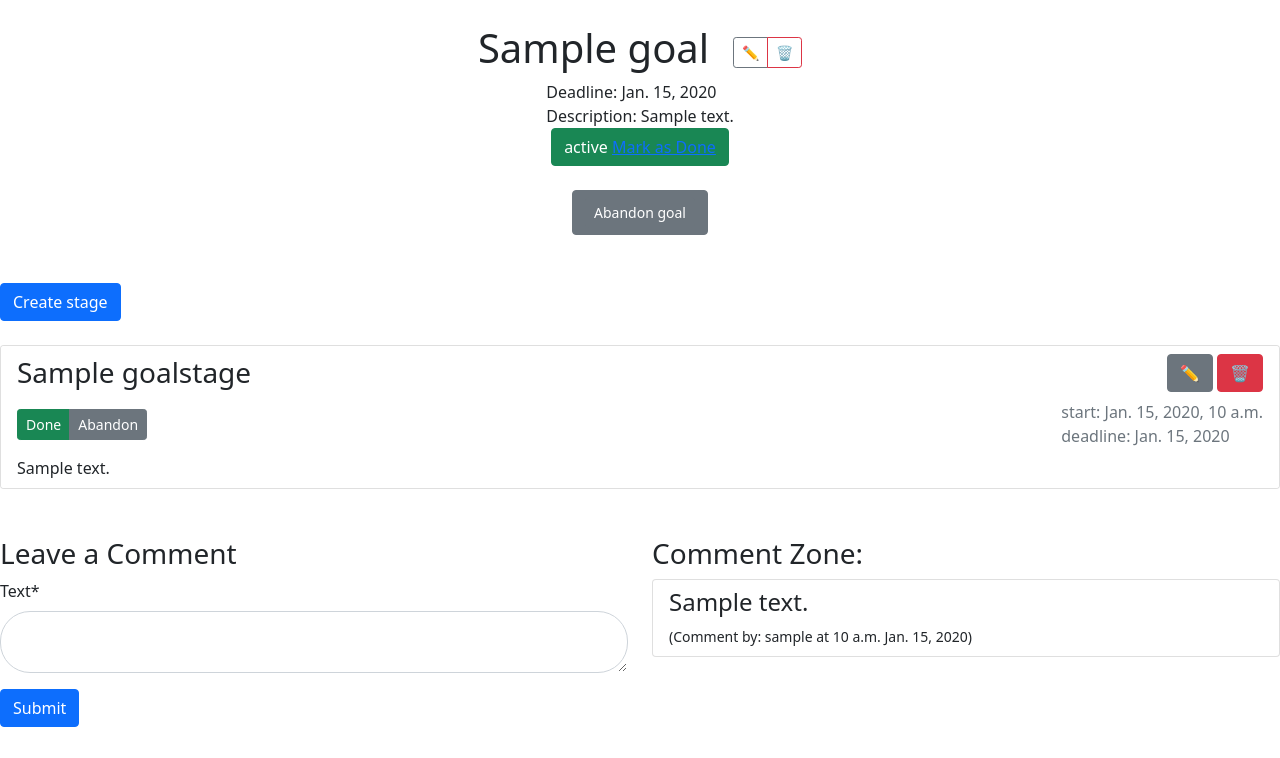
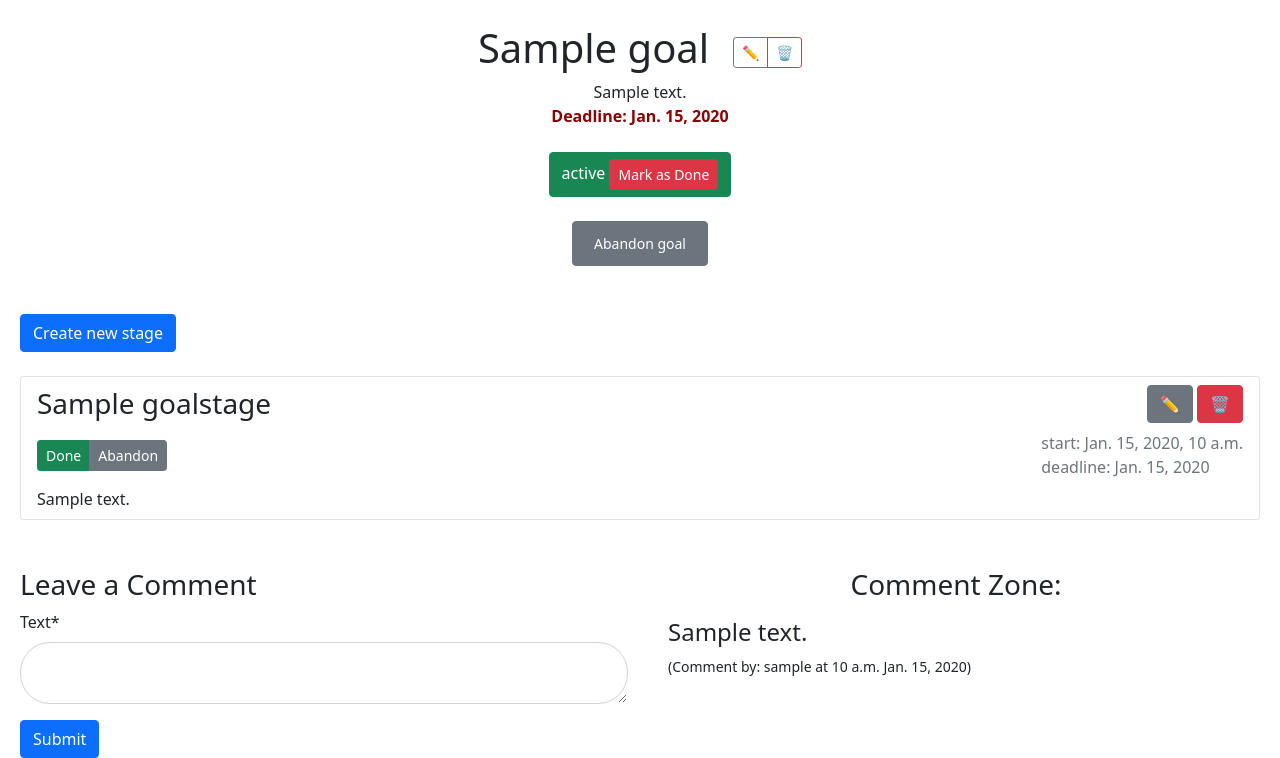
Before and after one commit to Oleksiy-Liubchenko/habits-and-goals-service, a Django app: page /goals/1/ in a window 1280 px wide. Shown: the part 56-814 px from the top of the page. Before the commit the page ends 783 px from the top, so only its background shows below. Run offline with Django 4.2, Linux system fonts and the light colour scheme; a user stored in the database is signed in; tables that the repository leaves empty hold one stand-in row (values such as "Sample post"); some libraries are stand-ins or nearby versions.

Commit message:
Update goal_detail.html design
add left/right margin & update goal card buttons & update comments zone - flush

```diff
--- a/static/css/styles.css
+++ b/static/css/styles.css
@@ -63,3 +63,8 @@ text-align: left;
 .commentary-form {
   border-radius: 30px;
 }
+
+.all-after-goal-stage-container {
+  margin-left: 20px;
+  margin-right: 20px;
+}
--- a/templates/goal/goal_detail.html
+++ b/templates/goal/goal_detail.html
@@ -19,18 +19,18 @@
     </div>
   </div>
 </div>
+  {{ goal.description }}
+    <br>
+  <strong style="color: darkred">Deadline: {{ goal.deadline.date }}</strong>
+    <br>
 
-  Deadline: {{ goal.deadline.date }}
-  <br>
-  Description: {{ goal.description }}
-  <br>
 {% if goal.status == 'active' %}
 
   <div class="btn btn-success">
     {{ goal.status }}
-    <a href="{% url 'tracker:goal-update-status' pk=goal.pk %}">
+    <button type="button" class="btn btn-sm btn-danger" onclick="document.location.href='{% url 'tracker:goal-update-status' pk=goal.pk %}'">
       Mark as Done
-    </a>
+    </button>
   </div>
   <br>
   <div class="btn btn-secondary">
@@ -42,28 +42,27 @@
 
   <div class="btn btn-secondary">
     {{ goal.status }}
-    <a href="{% url 'tracker:goal-update-status-abandoned' pk=goal.pk %}">
-      Reactivate Goal
-    </a>
+    <button type="button" class="btn btn-sm btn-success" onclick="document.location.href='{% url 'tracker:goal-update-status-abandoned' pk=goal.pk %}'">
+      Reactive goal
+    </button>
   </div>
 {% else %}
 
   <div class="btn btn-danger">
     {{ goal.status }}
-    <a href="{% url 'tracker:goal-update-status' pk=goal.pk %}">
-      Reactivate Goal
-    </a>
+    <button type="button" class="btn btn-sm btn-success" onclick="document.location.href='{% url 'tracker:goal-update-status' pk=goal.pk %}'">
+      Reactive goal
+    </button>
   </div>
 {% endif %}
   </div>
   <br><br>
 
-
+<div class="all-after-goal-stage-container">
   <a href="{% url "tracker:goal-create-stage" goal_id=goal.id %}" class="btn btn-primary">
-    Create stage
+    Create new stage
   </a>
   <br><br>
-
   <div class="card">
     <ul class="list-group list-group-flush">
       {% for stage in goal_stages %}
@@ -119,66 +118,8 @@
       {% endfor %}
     </ul>
   </div>
-  {#  <ul>#}
-{#  {% for stage in goal_stages %}#}
-{#    <li>#}
-{#      <div class="d-flex align-items-center">#}
-{#        {% if stage.status == "active" %}#}
-{#          <h1>{{ stage.stage_name }}</h1>#}
-{#          {% else %}#}
-{#            <h1><del>{{ stage.stage_name }}</del></h1>#}
-{#        {% endif %}#}
-{#        <a href="{% url "tracker:goal-update-stage" pk=stage.pk goal_id=goal.id %}" class="btn btn-secondary">#}
-{#          ✏️#}
-{#        </a>#}
-{#        <a href="{% url "tracker:goal-delete-stage" pk=stage.pk goal_id=goal.id%}" class="btn btn-danger">#}
-{#          🗑️#}
-{#        </a>#}
-{#      </div>#}
-{#    </li>#}
-{##}
-{#    {% if stage.status == "active" %}#}
-{#  <div class="btn btn-success">#}
-{#    {{ stage.status }}#}
-{#    <a href="{% url "tracker:goal-update-stage-status" goal_id=goal.id pk=stage.id%}">#}
-{#      Done#}
-{#    </a>#}
-{#  </div>#}
-{##}
-{#    <div class="btn btn-secondary">#}
-{#      <a href="{% url "tracker:goal-update-stage-status-abandoned" goal_id=goal.id pk=stage.id%}">#}
-{#        abandon#}
-{#      </a>#}
-{#    </div>#}
-{##}
-{#    {% elif stage.status == "abandoned" %}#}
-{#       <div class="btn btn-secondary">#}
-{#        {{ stage.status }}#}
-{#        <a href="{% url "tracker:goal-update-stage-status-abandoned" goal_id=goal.id pk=stage.id%}">#}
-{#          reactive#}
-{#        </a>#}
-{#      </div>#}
-{##}
-{#    {% else %}#}
-{#      <div class="btn btn-danger">#}
-{#      {{ stage.status }}#}
-{#      <a href="{% url "tracker:goal-update-stage-status" goal_id=goal.id pk=stage.id%}">#}
-{#        reactivate#}
-{#      </a>#}
-{#  </div>#}
-{#  {% endif %}#}
-{#    <br>#}
-{##}
-{#    stage_description = {{ stage.description }}#}
-{#    <br>#}
-{#    stage_deadline = {{ stage.deadline.date }}#}
-{#    <br>#}
-{#    stage_created_at = {{ stage.created_at }}#}
-{#  {% endfor %}#}
-{#  </ul>#}
+
       <br><br>
-
-
 
   <div class="row">
     <div class="col-md-6">
@@ -192,8 +133,10 @@
       </form>
     </div>
     <div class="col-md-6">
+      <div style="text-align: center">
           <h3>Comment Zone:</h3>
-    <ul class="list-group">
+        </div>
+      <ul class="list-group list-group-flush">
         {% for comment in goal_commentaries %}
           <li class="list-group-item">
             <h4>{{ comment.text }}</h4>
@@ -205,4 +148,5 @@
       </ul>
     </div>
   </div>
+</div>
 {% endblock %}
```
Lines whose indentation alone changed are shown as unchanged.
